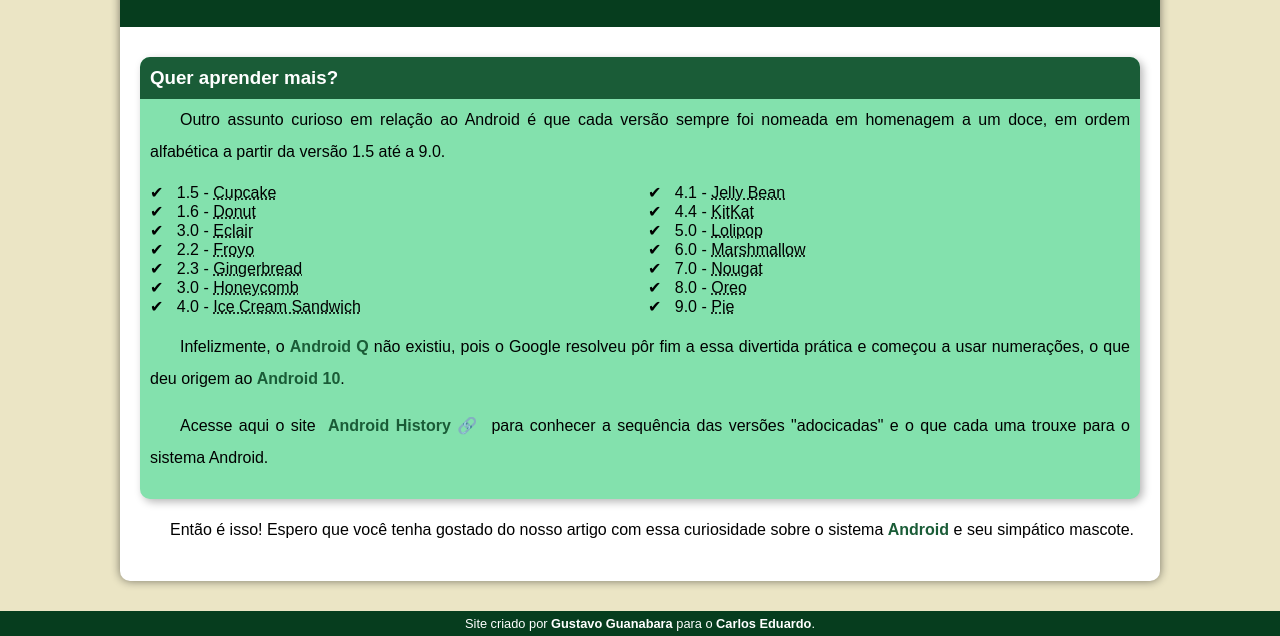
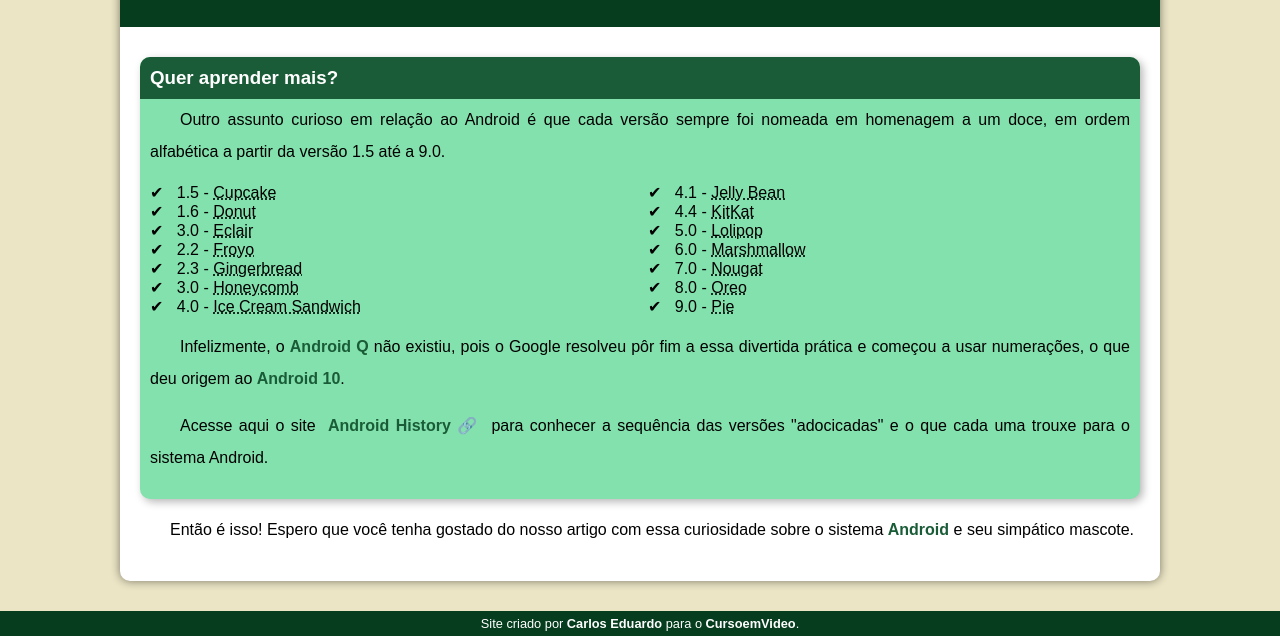
Before and after one commit to CarlosEduardodeSousa/projeto-android, a plain HTML site: page index.html in a window 1280 px wide. Shown: the part 2369-3005 px from the top of the page. Drawn offline with Linux system fonts and the light colour scheme.

Commit message:
Update index.html

```diff
--- a/index.html
+++ b/index.html
@@ -88,7 +88,7 @@
         </article>
     </main>
      <footer>
-        <p>Site criado por <a href="https://gustavoguanabara.github.io/" target="_blank">Gustavo Guanabara</a> para o <a href="https://www.youtube.com/cursoemvideo" target="_blank">Carlos Eduardo</a>.</p>
+        <p>Site criado por <a href="https://gustavoguanabara.github.io/" target="_blank">Carlos Eduardo</a> para o <a href="https://www.youtube.com/cursoemvideo" target="_blank">CursoemVideo</a>.</p>
     </footer>
 </body>
 </html>
```
